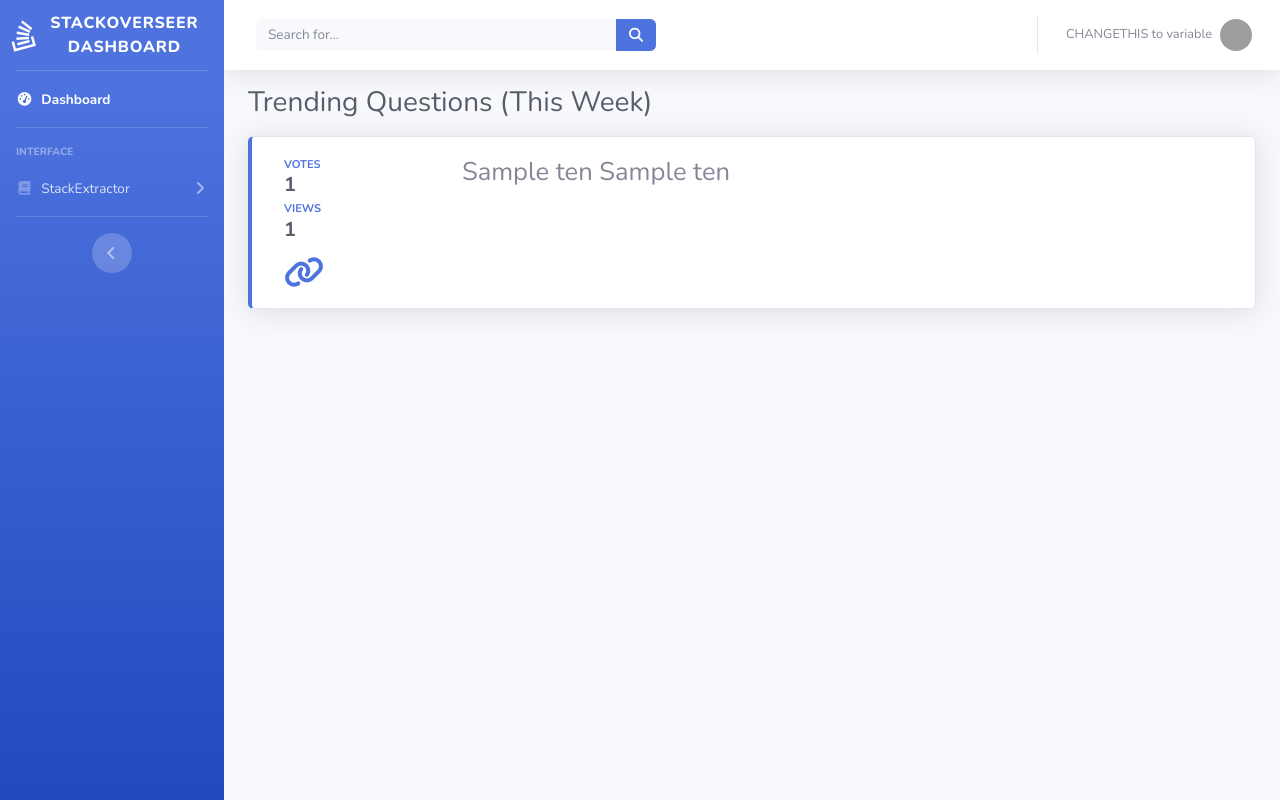
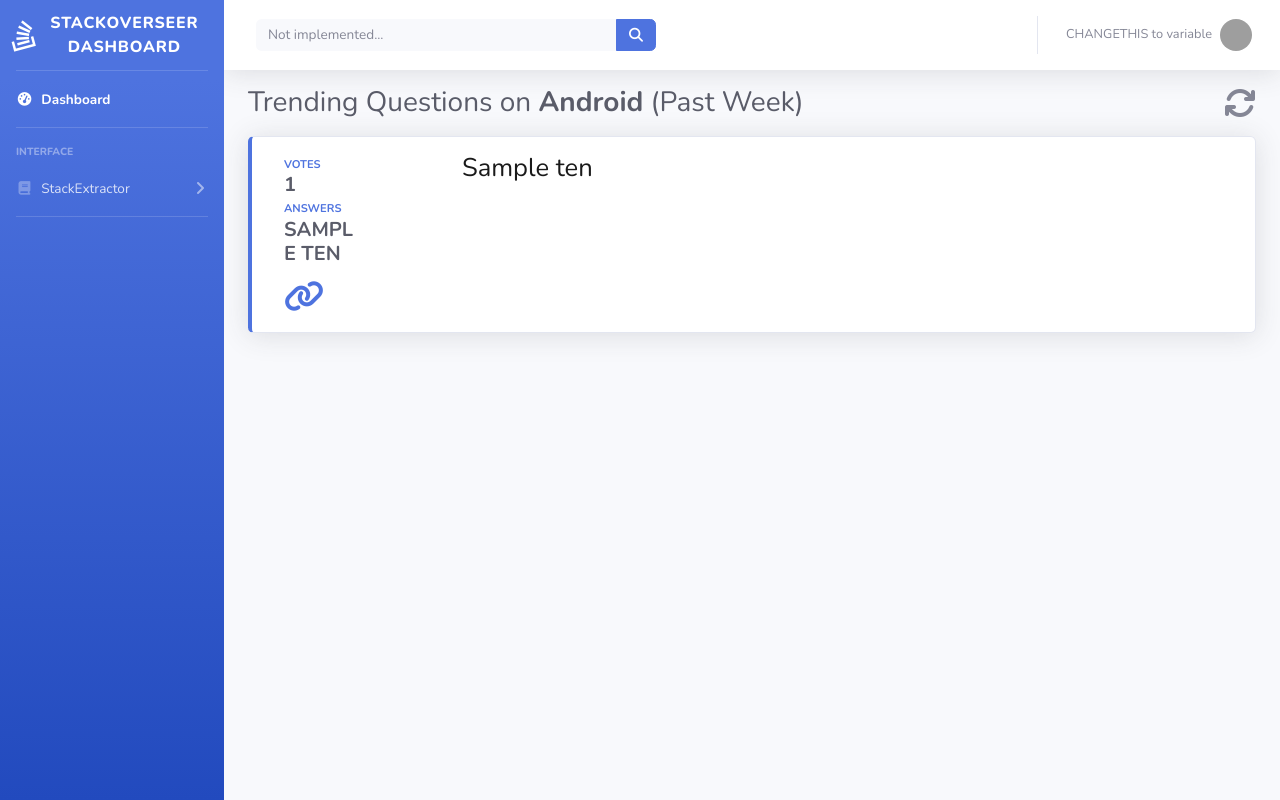
Before and after one commit to Superskyyy/StackOverseer, a Django app: template stack_overseer/templates/question_monitor/trending.html in a window 1280 px wide. Run offline with Django 3.2, Linux system fonts and the light colour scheme; the template is opened without the code that fills it: most values are stand-ins (such as "Sample title", 1, 10 or a date in 2020); some libraries are stand-ins or nearby versions; some web fonts are replaced; grey boxes are pictures that could not be loaded.

Commit message:
Styling templates done.
Signed-off-by: Yihao Chen <15yc9@queensu.ca>

```diff
--- a/stack_overseer/question_monitor/static/trending.css
+++ b/stack_overseer/question_monitor/static/trending.css
@@ -7,9 +7,36 @@
 }
 
 .q-title {
-    font-size: 20px;
+
     padding-left: 100px !important; /* add a padding from left side*/
-    width: 90%
+    width: 90%;
+    font-size: 18px;
+    font-weight: 600;
+    font-synthesis: style;
+    line-height: 1.6;
+    color: #1a1a1a;
+    margin-top: -4px;
+    margin-bottom: -4px;
+}
+
+#clickable-title {
+
+    cursor: pointer;
+}
+
+#question-icon {
+    border-width: 0;
+
+}
+
+#modal-data-wrap {
+    padding: 5px;
+    border-radius: 15px;
+    border-style: dotted;
+    border-width: 1px;
+    border-color: #4e73df;
+    margin-bottom: 10px;
+
 }
 
 .col-xl-3 {
--- a/stack_overseer/question_monitor/views.py
+++ b/stack_overseer/question_monitor/views.py
@@ -1,3 +1,4 @@
+import html
 import time
 
 from django.contrib import messages
@@ -38,8 +39,9 @@ class QuestionView(TemplateView):
 
         top_ten = []  # a list of top ten votes
         for each_question in question_json["items"]:
+            title = html.unescape(each_question['title'])
             info_block = [str(each_question["score"]), each_question["link"], each_question["tags"],
-                          each_question["title"], str(each_question['question_id'])]
+                          title, str(each_question['question_id']), str(each_question["answer_count"])]
             top_ten.append(info_block)
         # print(top_ten)
         return top_ten
--- a/stack_overseer/templates/question_monitor/trending.html
+++ b/stack_overseer/templates/question_monitor/trending.html
@@ -15,13 +15,15 @@
 
         <!-- Page Heading -->
         <div class="d-sm-flex align-items-center justify-content-between mb-4">
-            <h1 class="h3 mb-0 text-gray-800">Trending Questions (This Week)</h1>
+            <h1 class="h3 mb-0 text-gray-800">Trending Questions on <strong>Android</strong> (Past Week)</h1>
+            <i class="fa fa-refresh fa-2x" aria-hidden="true"></i>
         </div>
 
         <div class="row">
             {% for i in card_loop %}
 
                 <!-- Now we have 10 boxes of identical size and style, ready to inject data -->
+
                 <div class="col-xl-3 col-md-6 mb-4">
                     <div class="card border-left-primary shadow h-100 py-2">
                         <div class="card-body">
@@ -30,22 +32,23 @@
                                     <div class="text-xs font-weight-bold text-primary text-uppercase mb-1">Votes
                                         <div class="h5 mb-0 font-weight-bold text-gray-800">{{ top_ten|index:forloop.counter0|index:0 }}</div>
                                     </div>
-                                    <div class="text-xs font-weight-bold text-primary text-uppercase mb-1">Views
-                                        <div class="h5 mb-0 font-weight-bold text-gray-800">{{ top_ten|index:forloop.counter0|index:0 }}</div>
+                                    <div class="text-xs font-weight-bold text-primary text-uppercase mb-1">Answers
+                                        <div class="h5 mb-0 font-weight-bold text-gray-800">{{ top_ten|index:forloop.counter0|index:5 }}</div>
                                     </div>
 
                                     <a href="{{ top_ten|index:forloop.counter0|index:1 }}" target="_blank"
                                        title="Click here to StackOverflow"> <i class="fas fa-link fa-2x "></i></a>
 
                                 </div>
+
                                 <div class="col-auto q-title">
-
                                     <a data-toggle="modal"
                                        data-target="#exampleModalLong{{ top_ten|index:forloop.counter0|index:4 }}">
-                                        <h2>
+
+                                        <h2 id="clickable-title">
                                             <small>
                                                 {{ top_ten|index:forloop.counter0|index:3 }}
-                                                {{ top_ten|index:forloop.counter0|index:4 }}
+
                                                 <div id="question_id"
                                                      hidden>{{ top_ten|index:forloop.counter0|index:4 }}</div>
                                             </small>
@@ -97,15 +100,30 @@
                             {'question_id': question_id},
                             function (data) {
                                 console.log(data.data.items[0][0]);
-                                for (let i = 0; i < 2; i++) {
+                                console.log(data.data.items.length);
+                                let html_base = [];
+                                html_base.push("<div id='modal-data-wrap'>" +
+                                    "<i id='question-icon' class='fas fa-question question-icon'></i>" +
+                                    "<div>" + data.data.items[0][0] + "</div>" +
+                                    "<div>" + data.data.items[0][1] + "</div>" +
+                                    "<div>" + data.data.items[0][2] + "</div>" + "</div>")
+                                for (let e = 1; e < data.data.items.length; e++) {
 
-                                    $('#rss{{ top_ten|index:forloop.counter0|index:4 }}').append("<div>" + data.data.items[0][i] + "</div>");
-                                    console.log(i);
+                                    html_base.push("<div id='modal-data-wrap'>" +
+                                        "<div>" + data.data.items[e][0] + "</div>" +
+                                        "<div>" + data.data.items[e][1] + "</div>" +
+                                        "<div>" + data.data.items[e][2] + "</div>" + "</div>")
+
+                                    {% comment %}                         $('#rss{{ top_ten|index:forloop.counter0|index:4 }}').append("<div>" + data.data.items[e][0] + "</div>");
+                                                             $('#rss{{ top_ten|index:forloop.counter0|index:4 }}').append("<div>" + data.data.items[e][1] + "</div>");
+                                                             $('#rss{{ top_ten|index:forloop.counter0|index:4 }}').append("<div>" + data.data.items[e][2] + "</div>");
+                                                             $('#rss{{ top_ten|index:forloop.counter0|index:4 }}').append("<div>--------------------------</div>");
+                                                             $('#rss{{ top_ten|index:forloop.counter0|index:4 }}').append("<div>--------------------------</div>");{% endcomment %}
+
                                 }
+                                $('#rss{{ top_ten|index:forloop.counter0|index:4 }}').html(html_base.join(""))
 
-                                $('#rss{{ top_ten|index:forloop.counter0|index:4 }}').append("<div class='topbar-divider d-none d-sm-block'>--------------------------</div>");
-                                $('#rss{{ top_ten|index:forloop.counter0|index:4 }}').append("<div>" + data.data.items[1][1] + "</div>");
-                                console.log(1111);
+
                             }
                         );
                     });
--- a/stack_overseer/templates/question_monitor/ui_base.html
+++ b/stack_overseer/templates/question_monitor/ui_base.html
@@ -59,10 +59,7 @@
             <!-- Divider -->
             <hr class="sidebar-divider d-none d-md-block">
 
-            <!-- Shrinker -->
-            <div class="text-center d-none d-md-inline">
-                <button class="rounded-circle border-0" id="sidebarToggle"></button>
-            </div>
+
 
         </ul> <!-- end of sidebar!!!!!!!!!! -->
 
@@ -83,7 +80,8 @@
                     <!-- Topbar Search -->
                     <form class="d-none d-sm-inline-block form-inline mr-auto ml-md-3 my-2 my-md-0 mw-100 navbar-search">
                         <div class="input-group">
-                            <input type="text" class="form-control bg-light border-0 small" placeholder="Search for..."
+                            <input type="text" class="form-control bg-light border-0 small"
+                                   placeholder="Not implemented..."
                                    aria-label="Search" aria-describedby="basic-addon2">
                             <div class="input-group-append">
                                 <button class="btn btn-primary" type="button">
```
